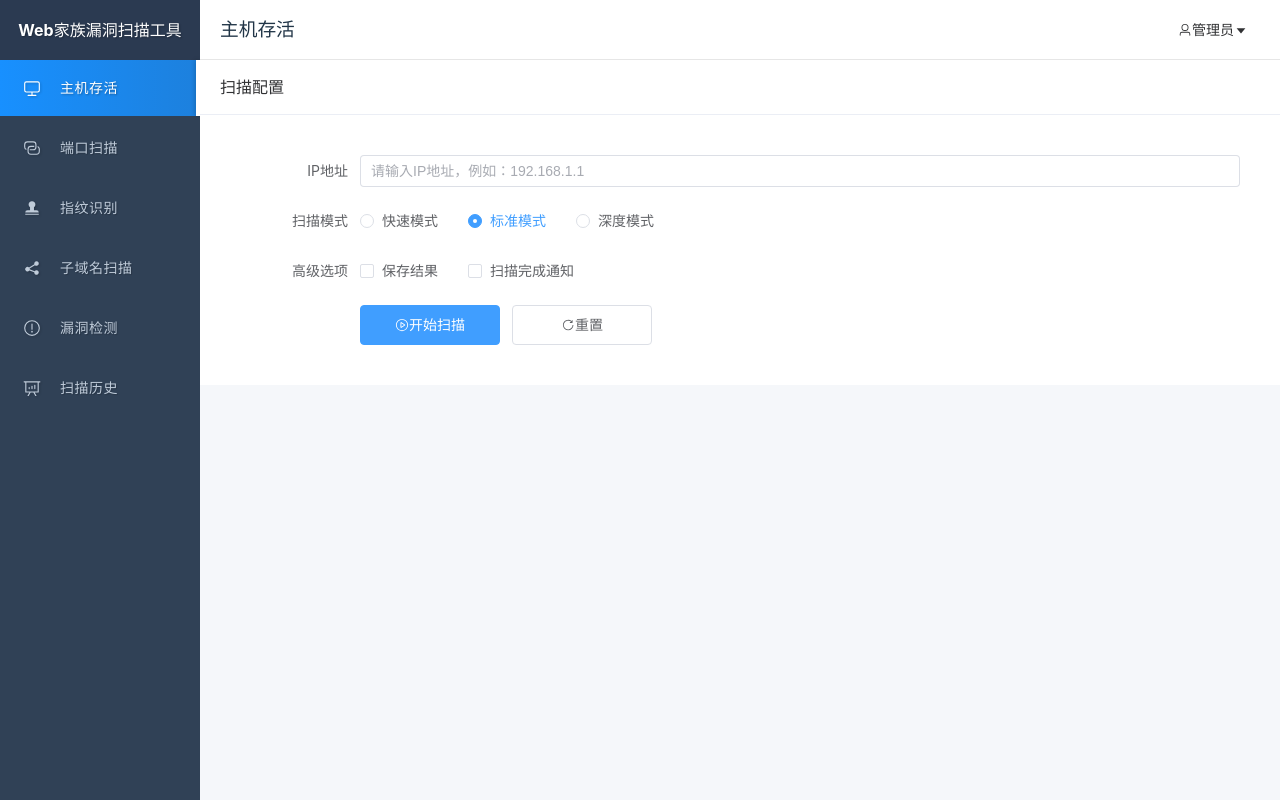
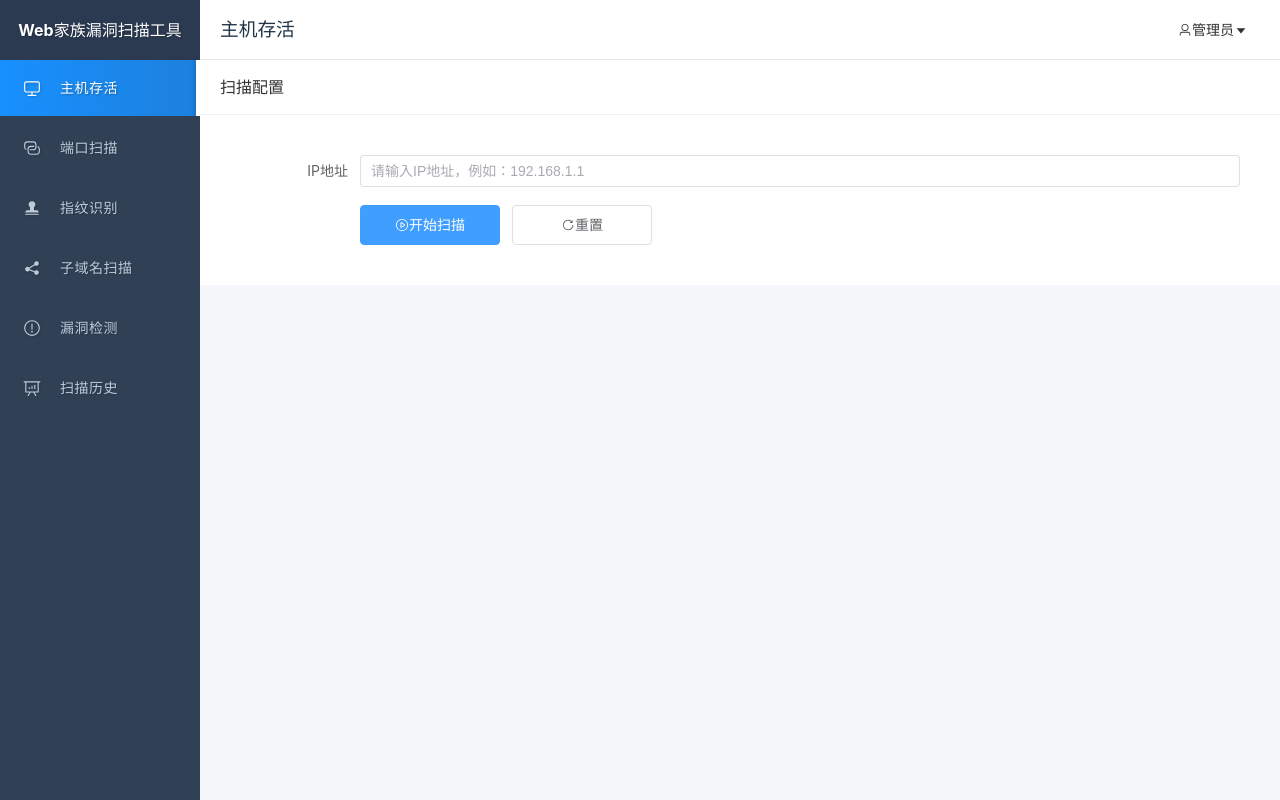
Before and after one commit to enenisme/web, a Vue app in the folder frontend/: page / in a window 1280 px wide. Built offline with nearby package versions, Linux system fonts and the light colour scheme; sample sign-in values are in the browser's storage.

Commit message:
修改前段页面，去除没有必要的功能

```diff
--- a/frontend/src/views/SecurityScan.vue
+++ b/frontend/src/views/SecurityScan.vue
@@ -159,22 +159,6 @@
                   </el-input>
                 </el-form-item>
               </template>
-
-              <!-- 扫描模式 - 只在非指纹识别模块显示 -->
-              <el-form-item v-if="activeModule !== 'fingerprint'" label="扫描模式">
-                <el-radio-group v-model="form.mode">
-                  <el-radio label="fast">快速模式</el-radio>
-                  <el-radio label="normal">标准模式</el-radio>
-                  <el-radio label="deep">深度模式</el-radio>
-                </el-radio-group>
-              </el-form-item>
-
-              <el-form-item label="高级选项">
-                <el-checkbox-group v-model="form.options">
-                  <el-checkbox label="saveResult">保存结果</el-checkbox>
-                  <el-checkbox label="notification">扫描完成通知</el-checkbox>
-                </el-checkbox-group>
-              </el-form-item>
 
               <el-form-item class="form-actions">
                 <el-button
@@ -369,16 +353,17 @@ const total = computed(() => scanResults.value.length)
 
 const form = ref({
   target: '',
-  mode: 'normal',
-  options: [],
   portScanType: 'range',
   portStart: 1,
   portEnd: 1000,
   specificPorts: '',
   commonPort: '',
-  inputType: 'url',
-  multipleTargets: '',
-  fileUrls: []
+  // 如果是指纹识别模块，重置相关字段
+  ...(activeModule.value === 'fingerprint' ? {
+    inputType: 'url',
+    multipleTargets: '',
+    fileUrls: []
+  } : {})
 })
 
 // 添加 loading 状态变量
@@ -450,8 +435,7 @@ const startScan = async () => {
     switch (activeModule.value) {
       case 'host':
         response = await request.post('/host/alive', {
-          target: form.value.target,
-          mode: form.value.mode
+          target: form.value.target
         })
 
         if (response.data.data) {
@@ -520,8 +504,7 @@ const startScan = async () => {
 
       case 'subdomain':
         response = await request.post('/subdomain/scan', {
-          domain: form.value.target,
-          mode: form.value.mode
+          domain: form.value.target
         })
 
         if (response.data.data) {
@@ -608,9 +591,6 @@ const processUrls = async (urls) => {
 const resetForm = () => {
   form.value = {
     target: '',
-    // 只在非指纹识别模块时设置 mode
-    ...(activeModule.value !== 'fingerprint' && { mode: 'normal' }),
-    options: [],
     portScanType: 'range',
     portStart: 1,
     portEnd: 1000,
```
Also changed, not shown: 1 other file (tests, documents, lock files or other folders).
